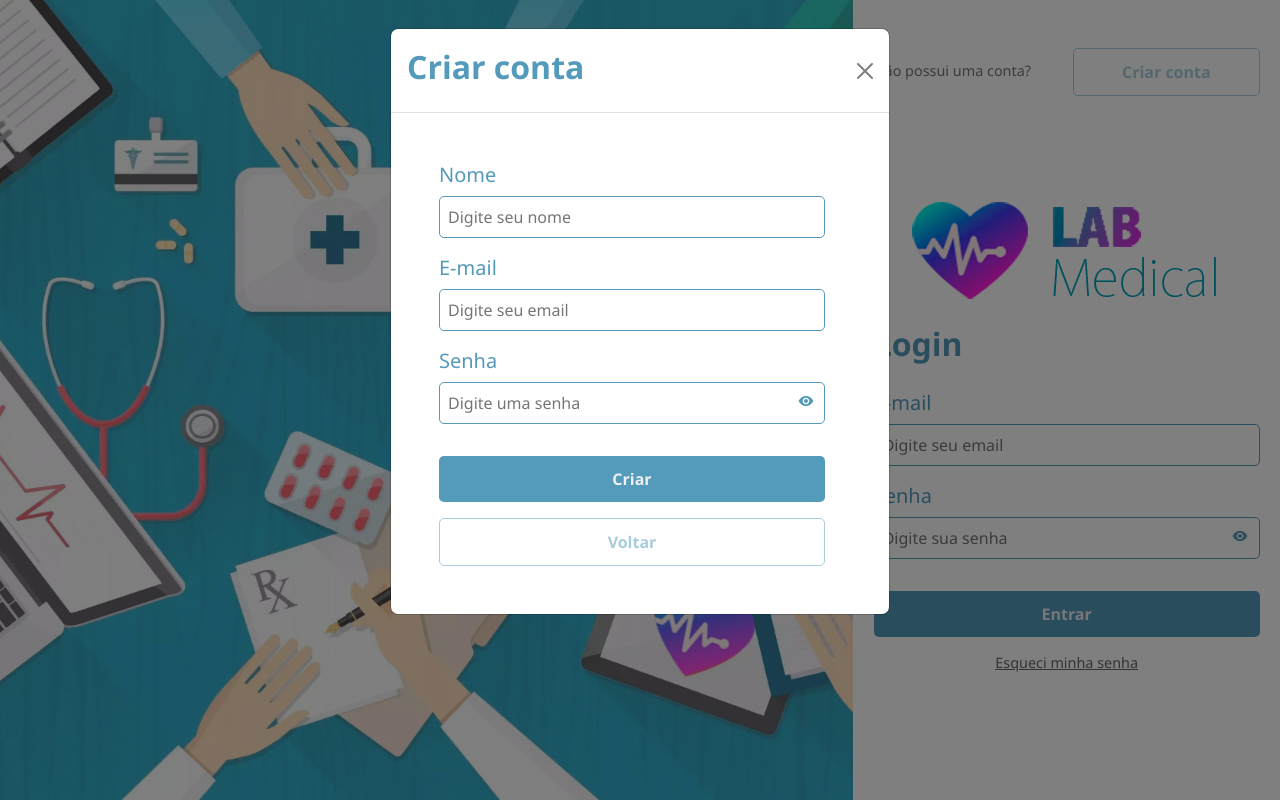
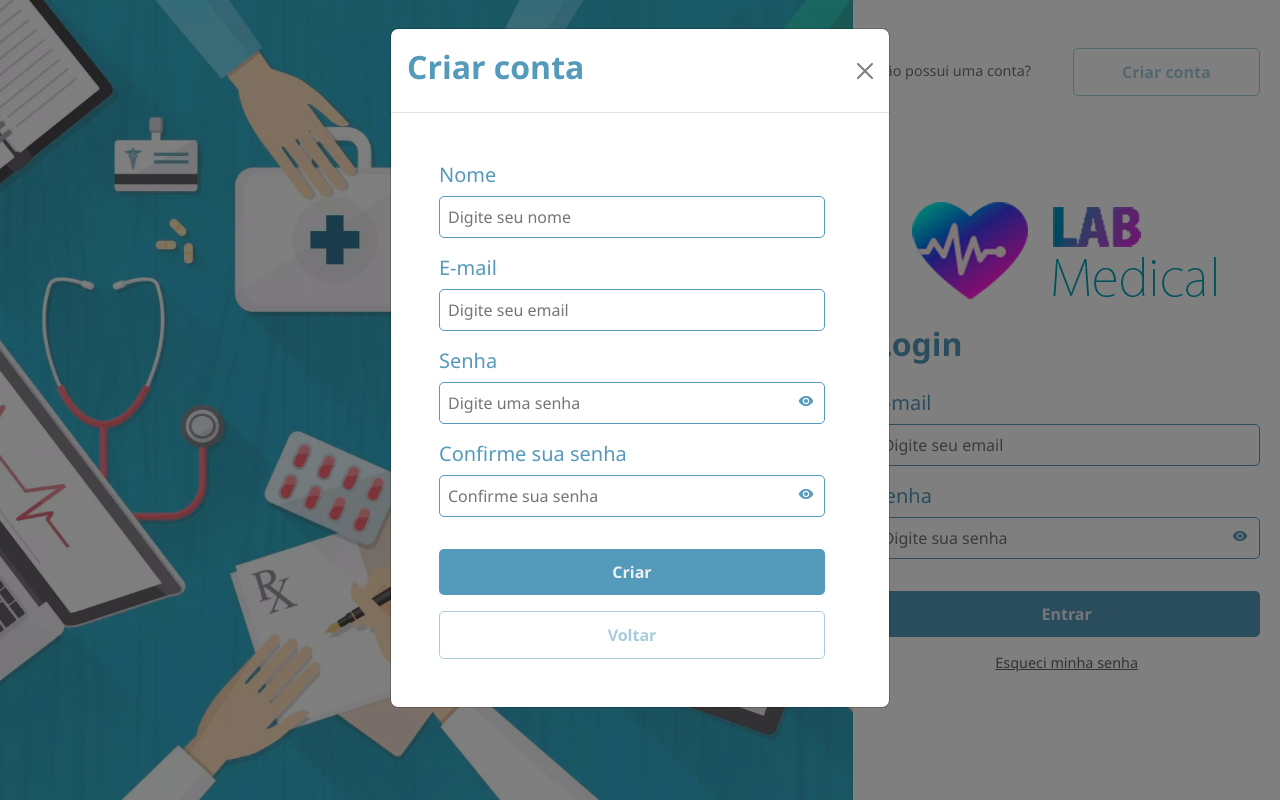
Before and after one commit to devmariano/LabMedical_Projeto_Avaliativo_Mod02, a React (Vite) app: page /login in a window 1280 px wide. Both pictures are taken after a click on the button "Criar conta". Built offline with nearby package versions, Linux system fonts and the light colour scheme.

Commit message:
Validação de senha na modal de cadastro

```diff
--- a/src/components/Form/Login/Login.component.jsx
+++ b/src/components/Form/Login/Login.component.jsx
@@ -31,7 +31,7 @@ export const FormLoginComponent = () => {
     setIsModalOpen(false);
   };
 
-  const perdeuSenha = () => {
+  const lostPassword = () => {
       alert('Esta funcionalidade está em construção');
       return;
     }
@@ -110,7 +110,7 @@ export const FormLoginComponent = () => {
       <Styled.Button $active={ !errors.email && !errors.password } type='submit' disabled={ errors.email || errors.password }>Entrar</Styled.Button>
 
       <Styled.ActionBase>
-        <Styled.EsqueciSenha type='button' onClick={perdeuSenha} >Esqueci minha senha</Styled.EsqueciSenha>
+        <Styled.EsqueciSenha type='button' onClick={lostPassword}>Esqueci minha senha</Styled.EsqueciSenha>
       </Styled.ActionBase>
 
     </Styled.Form>
--- a/src/components/Form/Modal/Modal.component.jsx
+++ b/src/components/Form/Modal/Modal.component.jsx
@@ -10,7 +10,13 @@ export const ModalComponent = ({ show, onClose, onSubmit }) => {
     register,
     handleSubmit,
     formState: { errors },
+    getValues,
   } = useForm();
+
+  const validatePasswordConfirmation = (value) => {
+    const password = getValues('password');
+    return value === password || 'As senhas não coincidem.';
+  };
 
 
   return (
@@ -22,7 +28,7 @@ export const ModalComponent = ({ show, onClose, onSubmit }) => {
         <Styled.Form onSubmit={handleSubmit(onSubmit)}>
           <Styled.InputGroup>
           <InputComponent
-              id='nome'
+              id='modalNome'
               type='text'
               placeholder='Digite seu nome'
               label='Nome'
@@ -34,7 +40,7 @@ export const ModalComponent = ({ show, onClose, onSubmit }) => {
               error={errors.nome}
             />
             <InputComponent
-              id='email'
+              id='modaltroEmail'
               type='email'
               placeholder='Digite seu email'
               label='E-mail'
@@ -47,16 +53,31 @@ export const ModalComponent = ({ show, onClose, onSubmit }) => {
               error={errors.email}
             />
             <InputComponent
-              id='password'
+              id='modalPassword'
               type='password'
               placeholder='Digite uma senha'
               label='Senha'
               register={{ ...register('password', { required: true, minLength: 8 }) }}
               error={errors.password}
             />
+            <InputComponent
+              id='modalConfirmPassword' // Adicione um novo campo para confirmação de senha
+              type='password'
+              placeholder='Confirme sua senha'
+              label='Confirme sua senha'
+              register={{
+                ...register('confirmPassword', {
+                  required: true,
+                  minLength: 8,
+                  validate: validatePasswordConfirmation,
+                }),
+              }}
+              error={errors.confirmPassword}
+            />
+
           </Styled.InputGroup>
 
-          <Styled.Button $active={!errors.email && !errors.password} type='submit' disabled={errors.email || errors.password}>Criar</Styled.Button>
+          <Styled.Button $active={!errors.email && !errors.password && !errors.confirmPassword} type='submit' disabled={errors.email || errors.password || errors.confirmPassword}>Criar</Styled.Button>
 
           <Styled.Button $outlined={true} type='button' onClick={onClose}>Voltar</Styled.Button>
 
```
